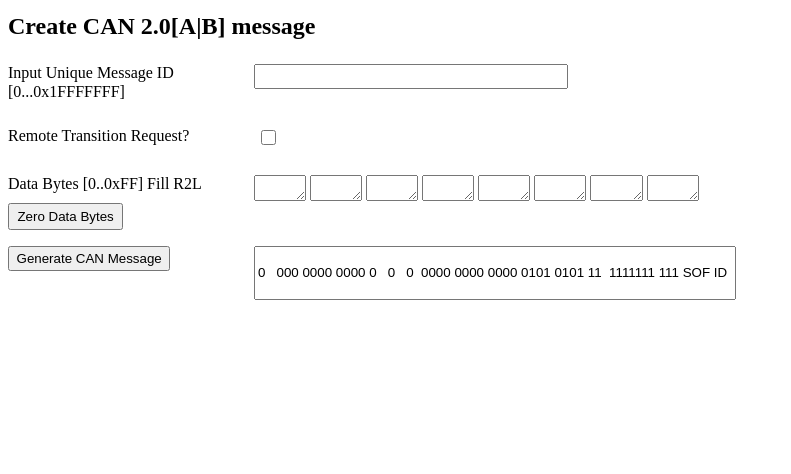
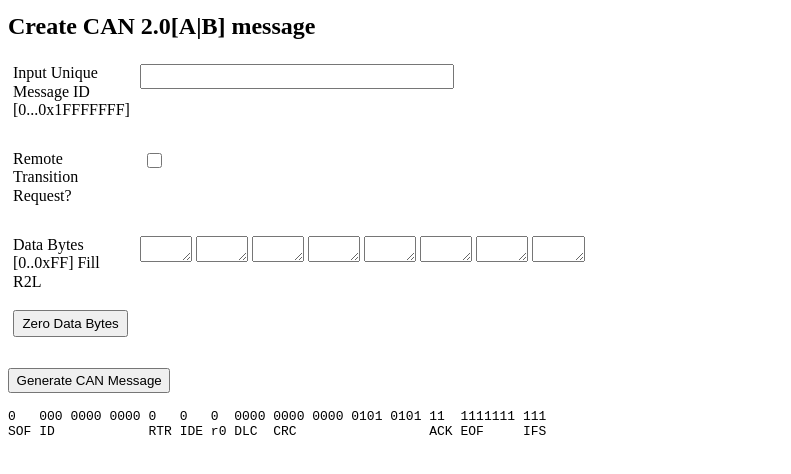
Before and after one commit to swagenVolk/can_bus_messages, a plain HTML site: page can_msg.html in a window 1280 px wide. Both pictures are taken after a click on the button "Generate CAN Message". Shown: the whole page, without its empty margins (0-791 px from the left). Drawn offline with Linux system fonts and the light colour scheme.

Commit message:
Got things displayed with HTML <pre>

```diff
--- a/can_msg.html
+++ b/can_msg.html
@@ -5,7 +5,7 @@
 	<title></title>
 	<meta name="generator" content="LibreOffice 24.2.7.2 (Linux)"/>
 	<meta name="created" content="2025-12-06T15:30:53.649501898"/>
-	<meta name="changed" content="2025-12-07T20:47:44.026755976"/>
+	<meta name="changed" content="2025-12-09T14:51:58.753373403"/>
 	<style type="text/css">
 		@page { size: 8.5in 11in; margin-left: 0.79in; margin-right: 0.39in; margin-top: 0.39in; margin-bottom: 0.39in }
 		p { line-height: 115%; margin-bottom: 0.1in; background: transparent; background: transparent }
@@ -21,29 +21,32 @@
 <body lang="en-US" link="#000080" vlink="#800000" dir="ltr"><h2 class="western">
 Create CAN 2.0[A|B] message</h2>
 <form name="data0_txt_box" action="../can_msg">
-	<table width="888" cellpadding="0" cellspacing="0" style="page-break-inside: avoid">
+	<table width="100%" cellpadding="0" cellspacing="0" style="page-break-inside: avoid">
 		<col width="246"/>
-		<col width="642"/>
+		<col width="100%"/>
 		<tr valign="top">
-			<td width="246" style="border: none; padding: 0in"><p>Input Unique
+			<td width="246" style="border: none; padding: 0 5px 5px 5px"><p align="left">Input Unique
 				Message ID [0...0x1FFFFFFF]</p>
 			</td>
-			<td width="642" style="border: none; padding: 0in"><p><a name="can_msg_id"></a><a name="msg_id_txt_box"></a>
+			<td width="300" style="border: none; padding: 0 5px 5px 5px"><p align="left"><a id="can_msg_id" name="can_msg_id"></a><a name="msg_id_txt_box"></a>
 				<input type="text" id="msg_id_txt_box" name="msg_id_txt_box"  size="38" style="width: 3.19in; height: 0.2in"></input></p>
 			</td>
 		</tr>
 		<tr valign="top">
-			<td width="246" style="border: none; padding: 0in"><p>Remote
+			<td width="246" style="border: none; padding: 0 5px 5px 5px"><p align="left">Remote
 				Transition Request?</p>
 			</td>
-			<td width="642" style="border: none; padding: 0in"><p><input type="checkbox" id="is_rtr_chk_box" name="is_rtr_chk_box" value=""  style="width: 0.22in; height: 0.16in"></input></p>
+			<td width="642" style="border: none; padding: 0 5px 5px 5px"><p align="left"><a name="is_rtr_chk_box"></a>
+				<input type="checkbox" id="is_rtr_chk_box" name="is_rtr_chk_box" value=""  style="width: 0.22in; height: 0.16in"></input></p>
 			</td>
 		</tr>
 		<tr valign="top">
-			<td width="246" style="border: none; padding: 0in"><p>Data Bytes [0..0xFF] Fill R2L</p><input id="clear_data_btn" type="button" name="clear_data_btn" value="Zero Data Bytes"  style="width: 1.2in; height: 0.28in"></input>
+			<td width="246" style="border: none; padding: 0 5px 5px 5px"><p style="margin-bottom: 0.2in">
+				Data Bytes [0..0xFF] Fill R2L</p>
+				<p align="left"><a name="clear_data_btn"></a><input type="button" id="clear_data_btn" name="clear_data_btn" value="Zero Data Bytes"  style="width: 1.2in; height: 0.28in"></input>
+								</p>
 			</td>
-			<td width="642" style="border: none; padding: 0in">
-        <p>
+			<td width="50%" style="border: none; padding: 0 5px 5px 5px"><p align="left">
 				<textarea id="data7_txt_box" name="data7_txt_box"  rows="1" cols="4" wrap="soft" style="width: 0.48in; height: 0.21in"></textarea>
         <textarea id="data6_txt_box" name="data6_txt_box"  rows="1" cols="4" wrap="soft" style="width: 0.48in; height: 0.21in"></textarea>
         <textarea id="data5_txt_box" name="data5_txt_box"  rows="1" cols="4" wrap="soft" style="width: 0.48in; height: 0.21in"></textarea>
@@ -55,24 +58,20 @@ Create CAN 2.0[A|B] message</h2>
         </p>
 			</td>
 		</tr>
-		<tr valign="top">
-			<td width="246" style="border: none; padding: 0in"><p><a name="gen_can_msg_btn"></a>
-				<input type="button" id="gen_can_msg_btn" name="gen_can_msg_btn" value="Generate CAN Message"  style="width: 1.69in; height: 0.26in"></input></p>
-			</td>
-			<td width="642" style="border: none; padding: 0in"><p><input type="textarea" id="gen_can_msg_txt_box" name="gen_can_msg_txt_box"  size="59" style="width: 4.94in; height: 0.5in" rows="2" readonly></input></p>
-			</td>
-		</tr>
 	</table>
+  <p align="left"><input type="button" id="gen_can_msg_btn" name="gen_can_msg_btn" value="Generate CAN Message"  style="width: 1.69in; height: 0.26in"></input>
+  </p>
+  <p align="left"><pre id="gen_can_msg_pre" name="gen_can_msg_pre" width="100%" border="solid"></pre></p>
 </form>
-<p><br/>
+<p align="left"><br/>
 <br/>
 
 </p>
-<p><br/>
+<p align="left"><br/>
 <br/>
 
 </p>
-<p><br/>
+<p align="left"><br/>
 <br/>
 
 </p>
--- a/can_msg.js
+++ b/can_msg.js
@@ -1,15 +1,14 @@
 /**************************************************************
  * GLOBAL
  * TODO:
- * Generate CAN message with field names aligned underneath
- * corresponding bit values - padded with spaces, or use colors?
- *  Not getting a newline
- *  Alignment is off
- *  Should I have separate string field values?
- * Do stuff bits get a color, or [x|y]?  Latter might be better
- * for visibility continuity
- * RTR|SRR
- * CRC
+ * Fill in stuff bits with [x|y] for visibility continuity
+ * Calculate CRC
+ * Test extended
+ * Endianness
+ * Glossary of terms
+ * Compressed message with stuffed [xy] notation
+ * Compressed message with stuffed [01] notation
+ * Add bit banging test (with reasonable-ness checks)
 ***************************************************************/
 // From https://en.wikipedia.org/wiki/Endianness :
 // Many IETF RFCs use the term network order, meaning the order of transmission for bytes over the wire in network protocols.
@@ -67,7 +66,7 @@ class canMsgFields  {
 
   constructor (msg_id, is_rtr, dlc, data) {
     // Start Of Frame is always DOMINANT (0)
-    this.SOF = 0b0;
+    this.SOF = 0;
     var max_11bit_id = Math.pow (2, BASE_MSG_FLD_LEN) - 1;
     if (msg_id <= max_11bit_id)
       // 0 (DOMINANT) indicates 11-bit message ID
@@ -86,17 +85,17 @@ class canMsgFields  {
       this.EXT_MSG_ID = (msg_id & EXT_MSG_MASK_LOWER);
     }
 
-    this.RTR = is_rtr ? 0b1 : 0b0;
+    this.RTR = is_rtr ? 1 : 0;
     // Must be recessive (1)
-    this.SRR = 0b1;
+    this.SRR = 1;
 
     // Reserved bits which must be set dominant (0), but accepted as either dominant or recessive
-    this.r0 = 0b0;
-    this.r1 = 0b0;
+    this.r0 = 0;
+    this.r1 = 0;
 
     if (this.RTR == 0b1)  {
       // NO DATA for a Remote Transmission Request (RTR)
-      this.DLC = 0b0000;
+      this.DLC = 0;
 
     } else {
       // TODO: DLC is a 4-bit field. So is it [big|little]-endian?
@@ -377,11 +376,10 @@ function get_err_for_data_field (data_length_code, data_array)  {
 function gen_can_msg_btn_pressed (event) {
   var accum_err_msg = "";
 
-  var generated_msg_txt_box = document.getElementById("gen_can_msg_txt_box");
-  if (generated_msg_txt_box != null)  {
-    generated_msg_txt_box.value = "";
+  var gen_can_msg_pre = document.getElementById("gen_can_msg_pre");
+  if (gen_can_msg_pre != null)  {
+    gen_can_msg_pre.innerText = "";
   }
-
 
   calculated_dlc = new passByRefNum (0);
   msg_id = new passByRefNum (0);
@@ -397,10 +395,9 @@ function gen_can_msg_btn_pressed (event) {
     can_msg_data = new canMsgFields (msg_id.val, get_rtr_checked(), calculated_dlc.val, data_array)
     make_can_msg_str (can_msg_data, msg_descr);
 
-    if (generated_msg_txt_box != null)  {
-      generated_msg_txt_box.value = msg_descr.data_str + "\n\n" + msg_descr.field_guide;
+    if (gen_can_msg_pre != null)  {
+      gen_can_msg_pre.innerText = msg_descr.data_str + "\n" + msg_descr.field_guide;
     }
-
   }
 }
 
```
